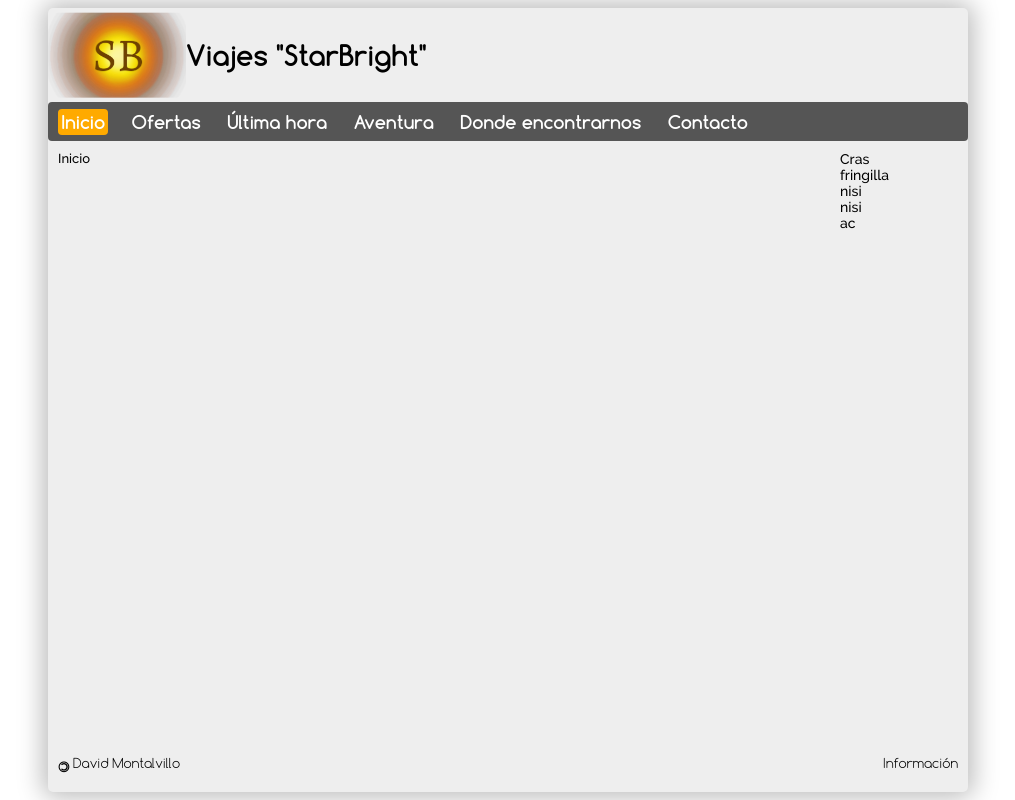
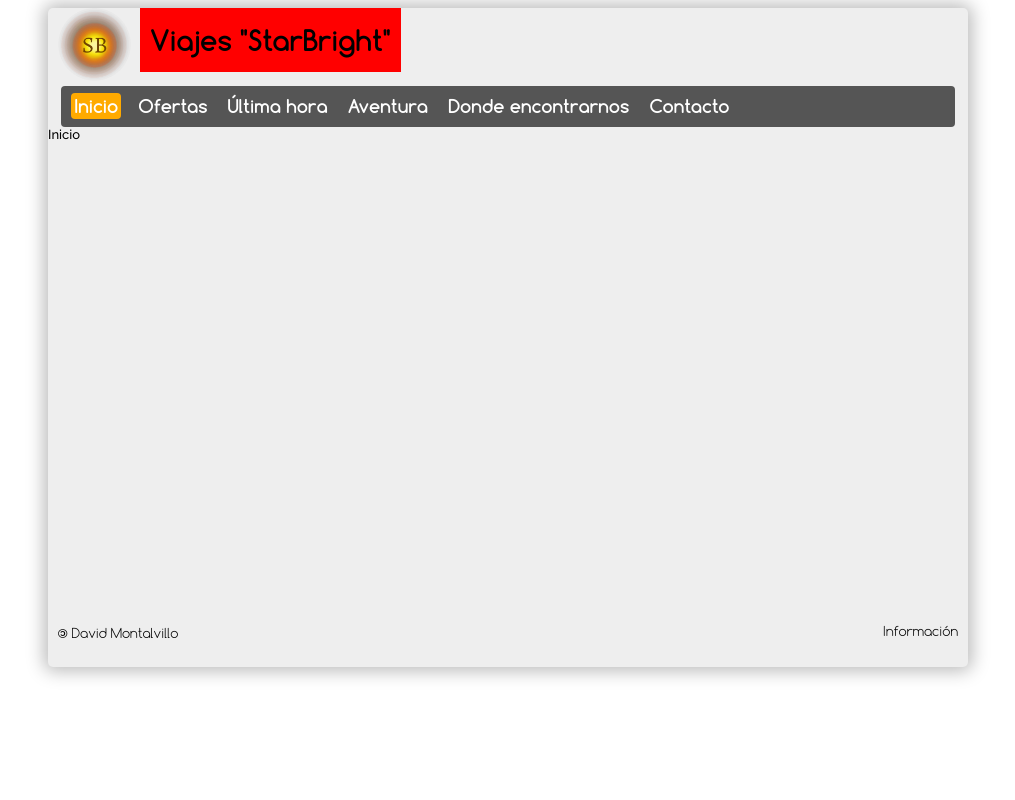
Before and after one commit to ddmontal/StarBrilliance, a plain HTML site: page index.html in a window 1280 px wide. Shown: the whole page, without its empty margins (132-1147 px from the left). Drawn offline with Linux system fonts and the light colour scheme.

Commit message:
Prototype
Version 0.2.x

```diff
--- a/css/estilo.css
+++ b/css/estilo.css
@@ -1,95 +1,119 @@
-* {
-}
-
+/*
+Definición de fuentes para el texto.
+Se utiliza archivos .woff ya que los soporta cualquier navegador moderno.
+*/
 @font-face {
     font-family:Comfortaa-Bold;
-    src: url("../ttf/Comfortaa-Bold.ttf");
+    src: url("../fuentes/Comfortaa-bold.woff");
 }
 
 @font-face {
     font-family:Comfortaa-Light;
-    src: url("../ttf/Comfortaa-Light.ttf");
+    src: url("../fuentes/Comfortaa-Light.woff");
 }
 
 @font-face {
     font-family:Raleway;
-    src: url("../ttf/Raleway-Medium.ttf");
+    src: url("../fuentes/Raleway-Medium.woff");
 }
 
 body {
     background-color: #FFF;
+    height: 100%;
 }
 
-/*Para centrado vertical de elementos.*/
 .CentradoVertical {
-    position: relative;
-    top: 50%;
-    transform: translateY(-50%);
+    padding: 0.5% 10px;
 }
 
-
+/*
+Estilo base de la página.
+*/
 #pagina {
-    height: 100%;
-    min-height: 650px;
     width: 70%;
     min-width: 920px;
+    height: 100%;
     margin: 0px auto;
     background-color: #EEEEEE;
-    box-shadow: 0px 0px 26px 5px #BABABA;
+    box-shadow: 0px 0px 18px 4px #BABABA;
     border-radius: 5px;
-}
-
-/*Clase base para el contenido de la estructura de la página*/
-.base {
-    padding: 10px;
-    overflow: hidden;
 }
 
 header {
     height: 12%;
     min-height: 78px;
-    background-color: transparent;
     font-size: 28px;
     font-family: "Comfortaa-Bold", sans-serif;
     margin: 0px;
 }
 
-#titulo {
-    float: left;
-    margin: 0;
-    text-align: center;
-
+header div {
+    height: 100%;
+    padding:  1% 0;
 }
 
+#titulo {
+    min-height: 55px;
+    background-color: red;
+    display: table;
+}
+
+#titulo p {
+    display: table-cell;
+    vertical-align: middle;
+}
+
+/*
+Bloque que contiene la imágen de logotipo.
+*/
 #logo {
     float: left;
-    margin: 0;
-    width: 15%;
-    height: 90%;
-    background-image: url("../imagenes/logo_256.png");
+    height: 100%;
+    min-height: 55px;
+    width: 10%;
+    overflow: hidden;
+    background-image: url(../imagenes/logo_276.png);
     background-position: center;
-    background-size:cover;
     background-repeat: no-repeat;
+    background-size: contain;
+    display: table;
+    text-align: center;
 }
+
 
 nav {
     height: 5%;
     min-height: 32px;
+    width: 95%;
     background-color:#555;
     border-radius: 4px;
     font-size: 18px;
     font-family: "Comfortaa-Bold", sans-serif;
-    margin: 0px;
+    margin: 0px auto;
 }
 
 #menu {
+
 }
 
-#menu div {
+/*
+Bloques que forman el menú
+*/
+#menu li {
     display: inline-block;
-    margin-right: 15px;
+    padding:  0.5% 0;
+    margin-right: 1%;
 }
 
+#menu ul {
+    list-style-type: none;
+    margin: 0;
+    padding: 0;
+}
+
+/*
+Enlaces del menú.
+*/
 #menu a {
     text-decoration: none;
     color: #FFFFFF;
@@ -129,6 +153,7 @@ aside {
 }
 
 footer {
+    position: relative;
     height: 7%;
     min-height: 46px;
     font-size: 13px;
@@ -140,10 +165,15 @@ footer {
 }
 
 #info {
-    float:right;
+    float: right;
 }
 
+/*
+Gira el contenido del bloque.
+Para poder poner el simbolo de copyleft (&copy; al reves).
+*/
 #cl {
+    font-family: sans-serif;
     display: inline-block;
     -moz-transform: rotate(-180deg);
     -webkit-transform: rotate(-180deg);
--- a/index.html
+++ b/index.html
@@ -1,60 +1,44 @@
+<!DOCTYPE html>
 <html>
     <head>
         <link rel="stylesheet" href="./css/estilo.css" type="text/css">
+        <meta charset="utf-8"/>
+        <title>Inicio</title>
     </head>
     <body>
         <section id="pagina">
             <header>
-                <div id="logo" class="CentradoVertical">
-                    &nbsp;
+                <div id="logo">
                 </div>
                 <div id="titulo" class="CentradoVertical">
+                    <p>
                     Viajes "StarBright"
+                    </p>
                 </div>
-
             </header>
 
-            <nav>
-                <div id="menu" class="CentradoVertical Base">
-                    <div><a href="#" class="actual">Inicio</a></div>
-                    <div><a href="#">Ofertas</a></div>
-                    <div><a href="#">Última hora</a></div>
-                    <div><a href="#">Aventura</a></div>
-                    <div><a href="#">Donde encontrarnos</a></div>
-                    <div><a href="#">Contacto</a></div>
-                </div>
+            <nav id="menu" class="CentradoVertical">
+                <ul>
+                    <li><a href="index.html" class="actual">Inicio</a></li>
+                    <li><a href="ofertas.html">Ofertas</a></li>
+                    <li><a href="ultima.html">Última hora</a></li>
+                    <li><a href="aventura.html">Aventura</a></li>
+                    <li><a href="donde.html">Donde encontrarnos</a></li>
+                    <li><a href="contacto.html">Contacto</a></li>
+                </ul>
             </nav>
 
             <section id="contenido">
                 <article>
-                    <div class="Base">
-                        Inicio
-                    </div>
+                    Inicio
                 </article>
                 <aside>
-                    <div class="Base">
-                            <div>
-                                Cras
-                            </div>
-                            <div>
-                                fringilla
-                            </div>
-                            <div>
-                                nisi
-                            </div>
 
-                            <div>
-                                nisi
-                            </div>
-                            <div>
-                                ac
-                            </div>
-                    </div>
                 </aside>
             </section>
 
             <footer>
-                <div class="CentradoVertical Base">
+                <div class="CentradoVertical">
                     <div id="info">Información</div>
                     <div id="autor"><div id="cl"><b>&copy;</b></div> David Montalvillo</div>
                 </div>
--- a/style.css
+++ /dev/null
@@ -1,82 +0,0 @@
-* {
-}
-
-@font-face {
-    font-family:Comfortaa;
-    src: url("ttf/Comfortaa-Bold.ttf"), url("ttf/Comfortaa-Light.ttf");
-}
-
-@font-face {
-    font-family:Raleway;
-    src: url("ttf/Raleway-Medium.ttf");
-}
-
-body {
-    background-color: #EFEFEF
-}
-
-/*Para centrado vertical de elementos.*/
-.CentradoVertical {
-    position: relative;
-    top: 50%;
-    transform: translateY(-50%);
-}
-
-
-#page {
-    height: 100%;
-    width: 70%;
-    margin: 5px auto;
-    background-color: #AAAAAA;
-}
-
-header {
-    height: 12%;
-    background-color: #FF0000;
-    font-size: 28px;
-    font-family:"Comfortaa", sans-serif;
-}
-
-
-nav {
-    height: 5%;
-    background-color: #00FF00;
-    font-size: 18px;
-    font-family:"Comfortaa", sans-serif;
-}
-
-#content {
-    height: 76%;
-}
-
-article {
-    width: 85%;
-    height: 100%;
-    float: left;
-    background-color: #55AAFF;
-    font-size: 13px;
-    font-family: 'Raleway', sans-serif;
-}
-
-aside {
-    width: 15%;
-    height: 100%;
-    float: right;
-    background-color: #FFFF55;
-    margin: 0;
-    font-size: 14px;
-    font-family: 'Raleway', sans-serif;
-}
-
-
-footer {
-    height: 7%;
-    background-color: #AA00EE;
-    font-size: 13px;
-    font-family: 'Comfortaa', sans-serif;
-}
-
-
-.base {
-    padding: 10px;
-}
```
Also changed, not shown: fuentes/Comfortaa-Bold.woff (added), fuentes/Comfortaa-Light.woff (added), fuentes/Raleway-Medium.woff (added), imagenes/logo_256.png (deleted), imagenes/logo_276.png (added), ttf/Comfortaa-Bold.ttf (deleted), ttf/Comfortaa-Light.ttf (deleted), ttf/Raleway-Medium.ttf (deleted), v0.2.2.txt (added).
